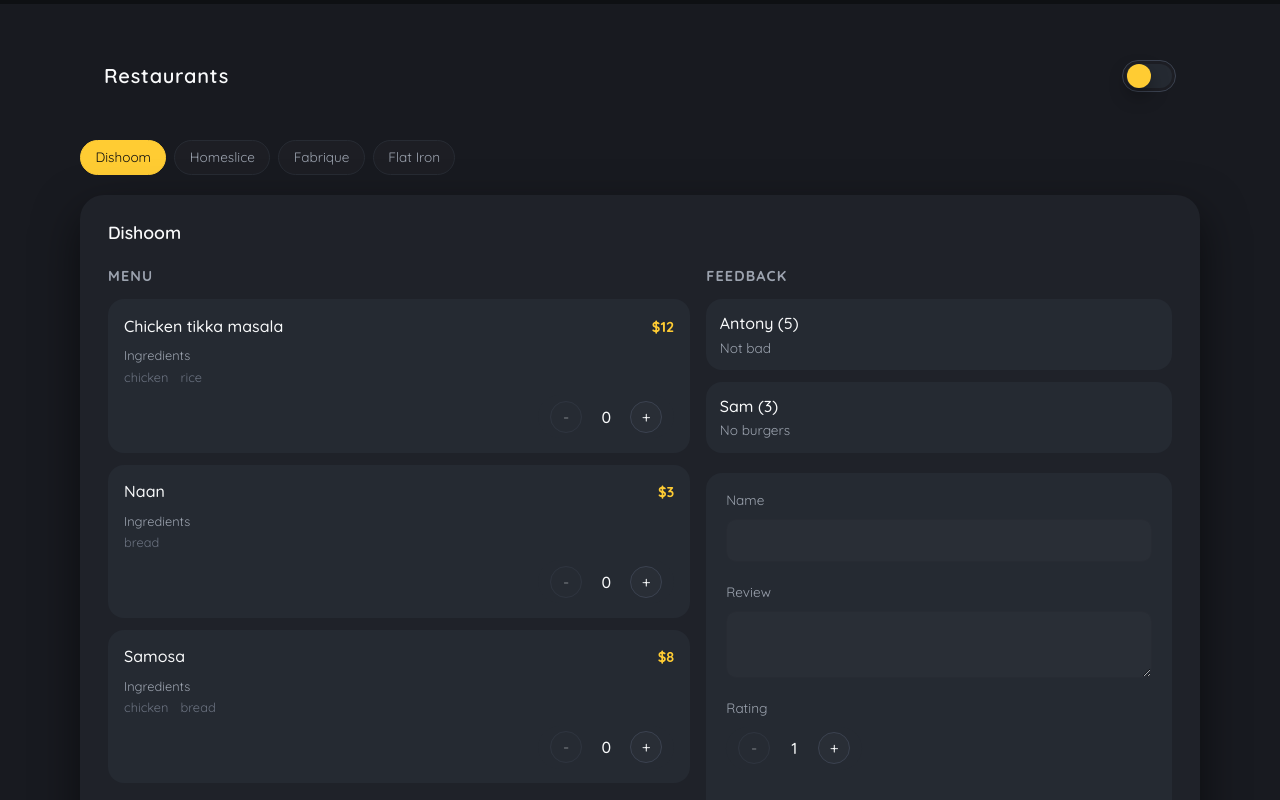
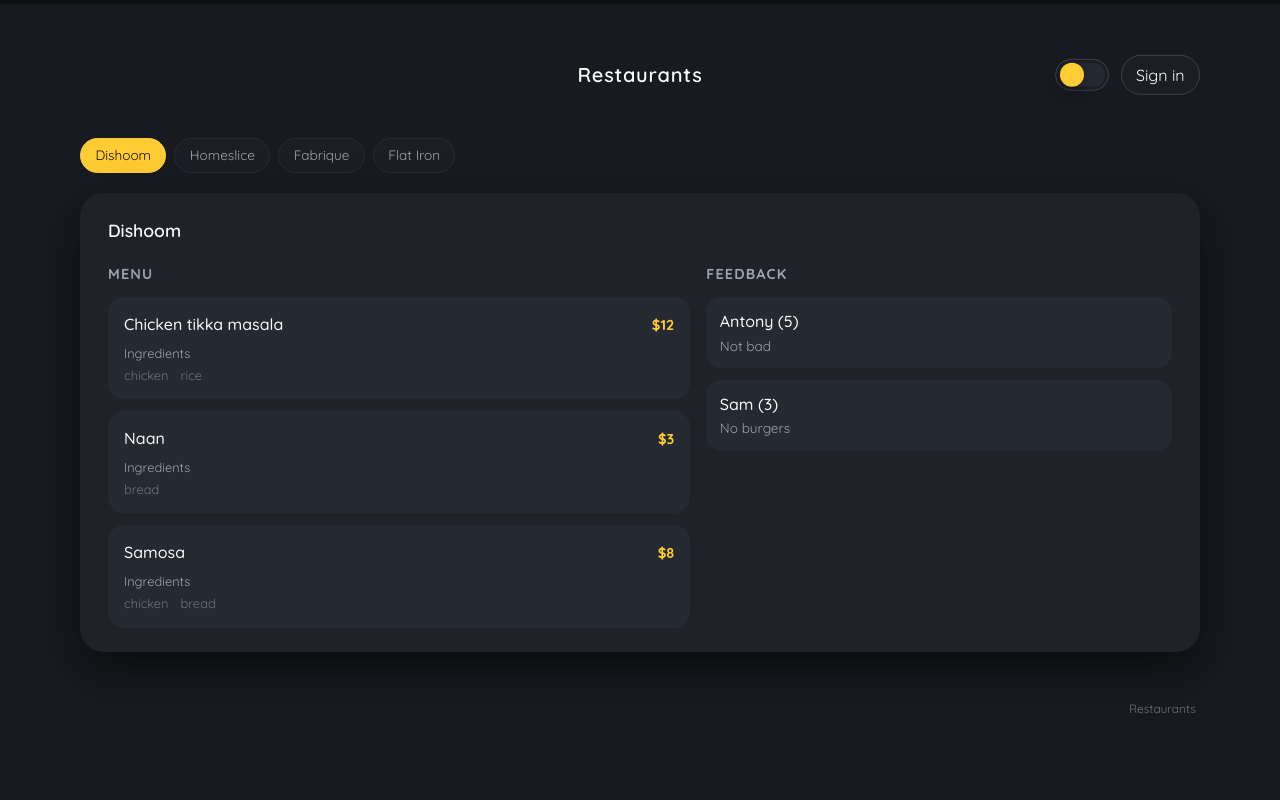
Before and after one commit to turbocharged3329/learnjs-react, a React (Vite) app: page /restaurants/1/menu in a window 1280 px wide. Shown: the top 800 px of the page. Built offline with nearby package versions, Linux system fonts and the light colour scheme.

Commit message:
hw-6 - контекст - провайдер для пользователя

```diff
--- a/src/components/app/app.jsx
+++ b/src/components/app/app.jsx
@@ -2,14 +2,17 @@
 import { RScrollProgress } from '@/components/common/RScrollProgress/RScrollProgress.jsx'
 import { RestaurantsBlock } from '@/components/restaurants-block/RestaurantsBlock/RestaurantsBlock.jsx'
 import { ThemeContextProvider } from '@/components/theme-context/theme-context-provider.jsx'
+import { UserContextProvider } from '@/components/user-context/user-context-provider.jsx'
 
 export const App = () => {
     return (
         <ThemeContextProvider>
-            <DefaultLayout title="Restaurants">
-                <RScrollProgress />
-                <RestaurantsBlock />
-            </DefaultLayout>
+            <UserContextProvider>
+                <DefaultLayout title="Restaurants">
+                    <RScrollProgress />
+                    <RestaurantsBlock />
+                </DefaultLayout>
+            </UserContextProvider>
         </ThemeContextProvider>
     )
 }
--- a/src/components/restaurants-block/RestaurantsItem/RestaurantsItem.jsx
+++ b/src/components/restaurants-block/RestaurantsItem/RestaurantsItem.jsx
@@ -1,10 +1,13 @@
 import { RestaurantsItemMenu } from '@/components/restaurants-block/RestaurantsItemMenu/RestaurantsItemMenu.jsx'
 import { RestaurantsItemFeedback } from '@/components/restaurants-block/RestaurantsItemFeedback/RestaurantsItemFeedback.jsx'
 import { RReviewForm } from '@/components/common/RReviewForm/RReviewForm.jsx'
+import { useContext } from 'react'
+import { UserContext } from '@/components/user-context/user-context.jsx'
 import styles from './restaurants-item.module.css'
 
 export const RestaurantsItem = ({ restaurant }) => {
     const { id, name, menu, reviews } = restaurant
+    const { user } = useContext(UserContext)
 
     return (
         <section className={styles['restaurants-item']}>
@@ -35,7 +38,7 @@
                         </p>
                     )}
                     {/* key используется для перерисовки формы при смене таба */}
-                    <RReviewForm key={id} />
+                    {user ? <RReviewForm key={id} /> : null}
                 </div>
             </div>
         </section>
--- a/src/components/restaurants-block/RestaurantsItemMenuItem/RestaurantsItemMenuItem.jsx
+++ b/src/components/restaurants-block/RestaurantsItemMenuItem/RestaurantsItemMenuItem.jsx
@@ -1,10 +1,12 @@
 import { RCounter } from '@/components/common/RCounter/RCounter.jsx'
-import { useState } from 'react'
+import { useContext, useState } from 'react'
 import styles from './restaurants-item-menu-item.module.css'
+import { UserContext } from '@/components/user-context/user-context.jsx'
 
 export const RestaurantsItemMenuItem = ({ menuItem }) => {
     const { name, price, ingredients } = menuItem
     const [count, setCount] = useState(0)
+    const { user } = useContext(UserContext)
 
     return (
         <li className={styles['restaurants-item-menu-item']}>
@@ -36,9 +38,11 @@
                 </ul>
             </div>
 
-            <div className={styles['restaurants-item-menu-item__footer']}>
-                <RCounter value={count} onChange={setCount} />
-            </div>
+            {user ? (
+                <div className={styles['restaurants-item-menu-item__footer']}>
+                    <RCounter value={count} onChange={setCount} />
+                </div>
+            ) : null}
         </li>
     )
 }
--- /dev/null
+++ b/src/components/user-context/user-context-provider.jsx
@@ -0,0 +1,16 @@
+import { useMemo, useState } from 'react'
+import { UserContext } from '@/components/user-context/user-context.jsx'
+
+export const UserContextProvider = ({ children }) => {
+    const [user, setUser] = useState(null)
+
+    const value = useMemo(() => {
+        return {
+            user,
+            login: () => setUser({ name: 'John Doe' }),
+            logout: () => setUser(null),
+        }
+    }, [user])
+
+    return <UserContext.Provider value={value}>{children}</UserContext.Provider>
+}
--- /dev/null
+++ b/src/components/user-context/user-context.jsx
@@ -0,0 +1,7 @@
+import { createContext } from 'react'
+
+export const UserContext = createContext({
+    user: null,
+    login: () => {},
+    logout: () => {},
+})
--- a/src/layouts/default/default.jsx
+++ b/src/layouts/default/default.jsx
@@ -3,9 +3,11 @@
 import { useContext } from 'react'
 import { ThemeContext } from '@/components/theme-context/theme-context.jsx'
 import { COLOR_THEME_VALUES } from '@/constants/index.js'
+import { UserContext } from '@/components/user-context/user-context.jsx'
 
 export const DefaultLayout = ({ title, children }) => {
     const { theme, setTheme } = useContext(ThemeContext)
+    const { user, login, logout } = useContext(UserContext)
 
     const isLight = theme === COLOR_THEME_VALUES.light
 
@@ -22,11 +24,36 @@
             <div className={styles['layout-inner']}>
                 <header className={styles.header}>
                     <h1 className={styles['header-title']}>{title}</h1>
-                    <RSwitcher
-                        className={styles['header-switcher']}
-                        checked={isLight}
-                        onChange={handleThemeToggle}
-                    />
+                    <div className={styles['header-right']}>
+                        <RSwitcher
+                            className={styles['header-switcher']}
+                            checked={isLight}
+                            onChange={handleThemeToggle}
+                        />
+
+                        {!user ? (
+                            <button
+                                type="button"
+                                className={styles['auth-button']}
+                                onClick={login}
+                            >
+                                Sign in
+                            </button>
+                        ) : (
+                            <>
+                                <span className={styles['user-name']}>
+                                    {user.name}
+                                </span>
+                                <button
+                                    type="button"
+                                    className={styles['auth-button']}
+                                    onClick={logout}
+                                >
+                                    Sign out
+                                </button>
+                            </>
+                        )}
+                    </div>
                 </header>
 
                 <main className={styles.content}>{children}</main>
--- a/src/layouts/default/default.module.css
+++ b/src/layouts/default/default.module.css
@@ -24,6 +24,7 @@
     border-radius: 0;
     background: transparent;
     box-shadow: none;
+    position: relative;
 }
 
 .header-title {
@@ -32,8 +33,35 @@
     letter-spacing: 0.04em;
 }
 
-.header-switcher {
-    margin-left: auto;
+.header-right {
+    position: absolute;
+    right: 0;
+    top: 50%;
+    transform: translateY(-50%);
+    display: inline-flex;
+    align-items: center;
+    gap: 0.75rem;
+}
+
+.user-name {
+    font-weight: 600;
+    color: var(--color-text-primary);
+}
+
+.auth-button {
+    padding: 0.45rem 0.9rem;
+    border-radius: 999px;
+    border: 1px solid var(--color-border-strong);
+    background: rgba(255, 255, 255, 0.02);
+    color: var(--color-text-primary);
+    transition:
+        background-color 0.15s ease,
+        border-color 0.15s ease,
+        color 0.15s ease;
+}
+
+.auth-button:hover {
+    border-color: var(--color-accent);
 }
 
 .content {
```
